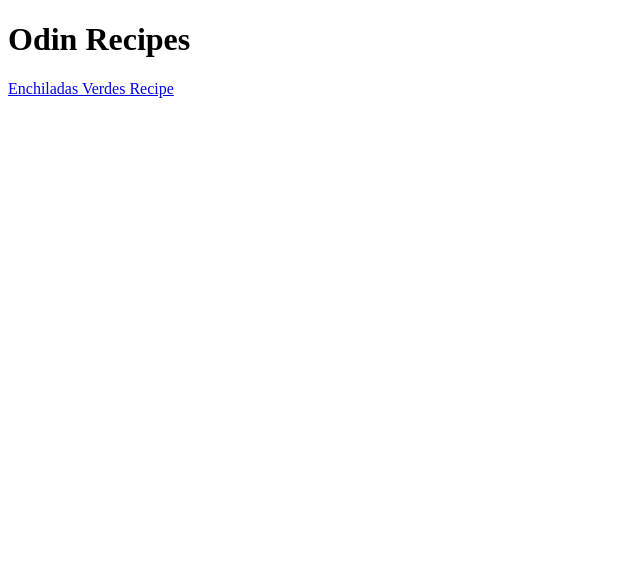
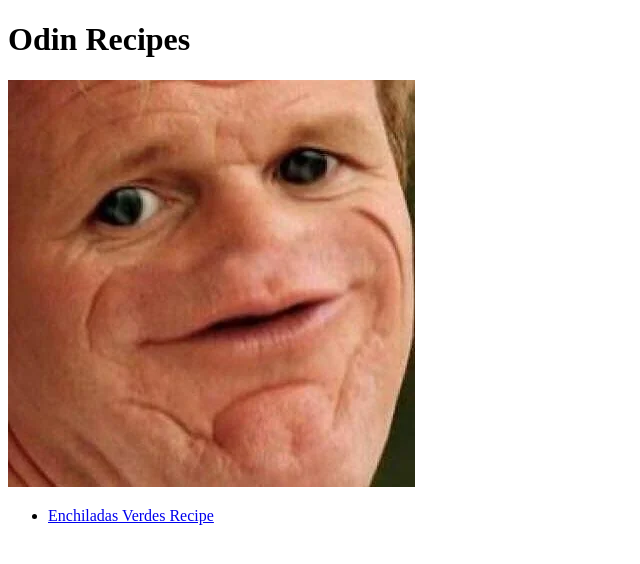
Before and after one commit to Gesem-Martinez/odin-recipes, a plain HTML site: page index.html in a window 1280 px wide. Shown: the whole page, without its empty margins (0-640 px from the left). Drawn offline with Linux system fonts and the light colour scheme.

Commit message:
Add images to main and enchiladas page, add description to enchiladas page

```diff
--- a/index.html
+++ b/index.html
@@ -6,6 +6,10 @@
     </head>
     <body>
         <h1>Odin Recipes</h1>
-        <a href="./recipes/enchiladas.html" target="_blank" rel="noopener noreferrer">Enchiladas Verdes Recipe</a>
+        <img src="./images/ramsay.webp" alt="Gordon Ramsay without a nose">
+        <br/>
+        <ul>
+            <li><a href="./recipes/enchiladas.html" target="_blank" rel="noopener noreferrer">Enchiladas Verdes Recipe</a></li>
+        </ul>
     </body>
 </html>
```
Also changed, not shown: recipes/enchiladas.html (+4 -0 lines), images/enchiladas-verdes.png (added), images/ramsay.webp (added).
